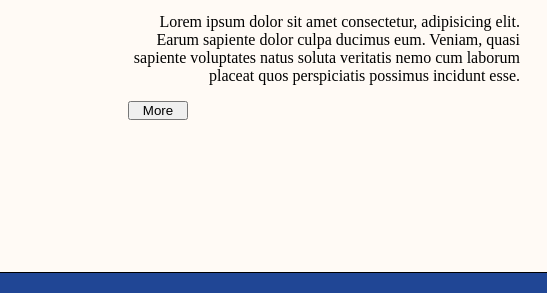
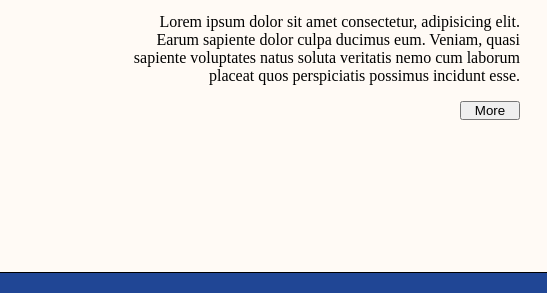
Before and after one commit to AbyGalarza/StarlingsFly, a website: page pages/aboutus.html in a window 1280 px wide. Shown: the part 624-917 px from the top of the page, 0-547 px from the left. Drawn offline with Linux system fonts and the light colour scheme; files that its build step writes are made by us from their sources.

Commit message:
Fixed btn auto margin

```diff
--- a/css/about.css
+++ b/css/about.css
@@ -48,5 +48,5 @@
 }
 
 .-btn-right {
-    margin-left: ;
+    margin-left: auto;
 }
```
